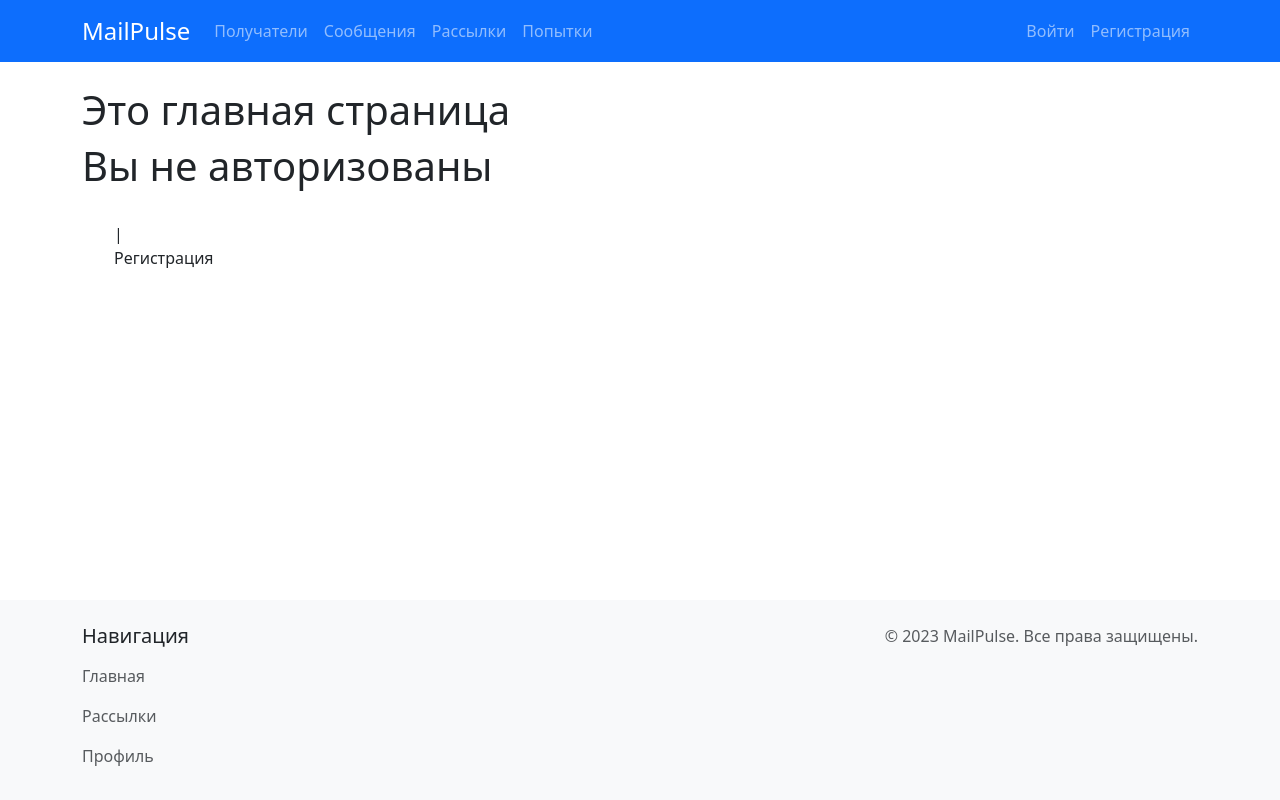
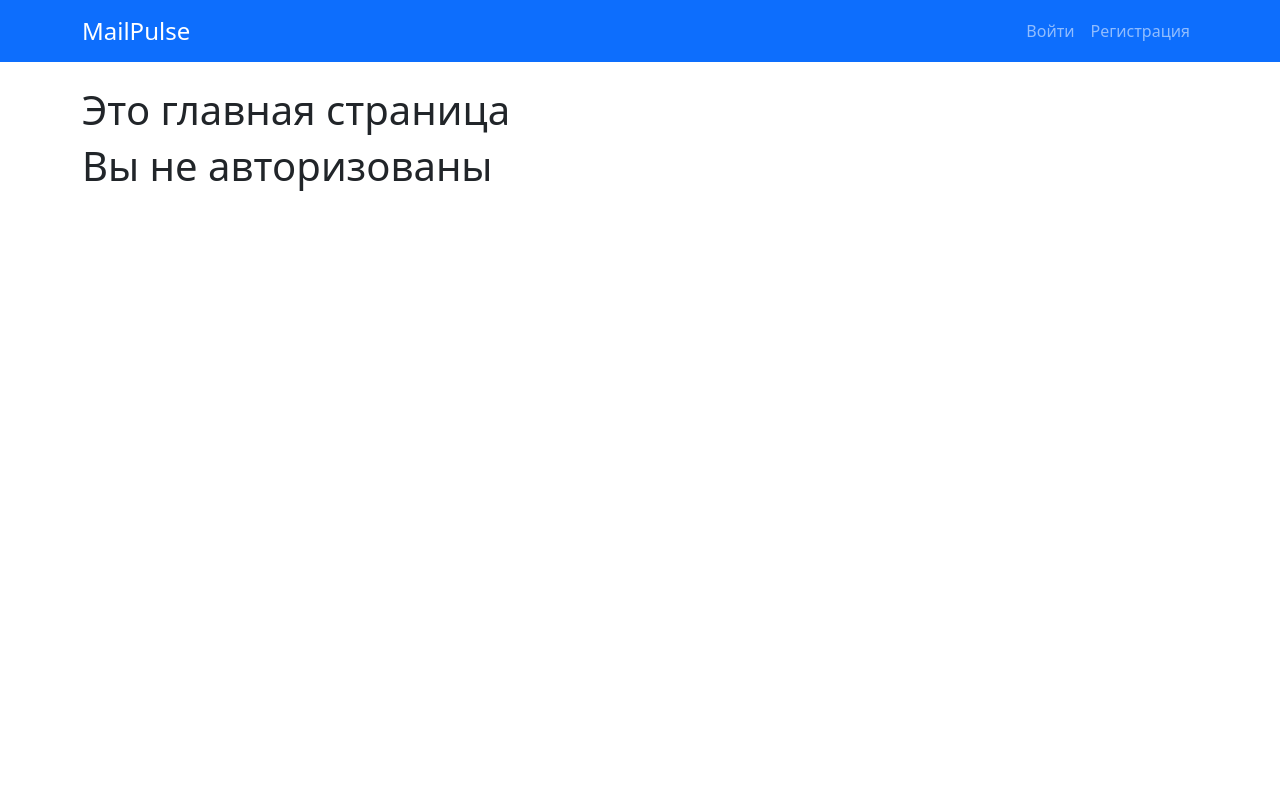
Before and after one commit to PAST666/MailPulse, a Django app: page / in a window 1280 px wide. Run offline with Django 5.2, Linux system fonts and the light colour scheme; some libraries are stand-ins or nearby versions.

Commit message:
логика, фронтенд, футер

```diff
--- a/templates/base.html
+++ b/templates/base.html
@@ -20,6 +20,7 @@
       </button>
       <div class="collapse navbar-collapse" id="navbarNav">
         <ul class="navbar-nav">
+          {% if user.is_authenticated %}
             <li class="nav-item">
               <a class="nav-link" href="{% url 'mailings:recipient_list' %}">Получатели</a>
             </li>
@@ -32,9 +33,18 @@
             <li class="nav-item">
               <a class="nav-link" href="{% url 'mailings:mail_attempt' %}">Попытки</a>
             </li>
+          {% endif %}
+          {% if user.is_authenticated and user.is_admin or user.is_staff %}
+            <li class="nav-item">
+              <a class="nav-link" href="{% url 'admin:index' %}">Админ панель</a>
+            </li>
+          {% endif %}
         </ul>
         <ul class="navbar-nav ms-auto">
           {% if user.is_authenticated %}
+            <li class="nav-item">
+              <span class="nav-link text-light">{{ user.username }}</span>
+            </li>
             {% if user.is_authenticated and user.profile.slug %}
               <a class="nav-link" href="{% url "users:profile_detail" user.profile.slug %}">Профиль</a>
             {% else %}
@@ -66,6 +76,7 @@
   </main>
 
   <!-- Футер -->
+  {% block footer %}
     <footer class="bg-light py-4 mt-4">
       <div class="container">
         <div class="row">
@@ -74,18 +85,14 @@
             <ul class="nav flex-column">
               <li class="nav-item"><a href="{% url 'main' %}" class="nav-link px-0 text-muted">Главная</a></li>
               <li class="nav-item"><a href="{% url 'mailings:mailing_list' %}" class="nav-link px-0 text-muted">Рассылки</a></li>
-            {% if user.is_authenticated and user.profile.slug %}
-              <li class="nav-item"><a href="{% url "users:profile_detail" user.profile.slug %}" class="nav-link px-0 text-muted">Профиль</a></li>
-            {% else %}
-              <li class="nav-item"><a href="{% url 'users:login' %}" class="nav-link px-0 text-muted">Профиль</a></li>
-            {% endif %}
             </ul>
           </div>
           <div class="col-md-8 text-md-end">
-          <p class="text-muted">© 2023 MailPulse. Все права защищены.</p>
+            <p class="text-muted">© 2025 MailPulse. Все права защищены.</p>
           </div>
         </div>
       </div>
     </footer>
+  {% endblock %}
 </body>
 </html>
--- a/templates/main.html
+++ b/templates/main.html
@@ -3,15 +3,8 @@
 {% block title %}Главная{% endblock %}
 {% block content %}
     {% if not user.is_authenticated %}
-    <h1>Это главная страница</h1>
-    <h1>Вы не авторизованы</h1>
-    <div class='header'>
-        <ul class='mainmenu'
-            <li class="nav-item">
-                <p><a class="nav-link  text-white" href="{% url 'users:login' %}">Вход</a> | <a class="nav-link" href="{% url 'users:register' %}">Регистрация</a></p>
-            </li>
-        </ul>
-    </div>
+        <h1>Это главная страница</h1>
+        <h1>Вы не авторизованы</h1>
     {% else %}
         <h1>Это главная страница</h1>
         <ul class="dropdown-menu">
@@ -43,3 +36,4 @@
         {% endif %} {% endcomment %}
     {% endif %}
 {% endblock %}
+{% block footer %}{% endblock %}
--- a/templates/users/email_verification_sent.html
+++ b/templates/users/email_verification_sent.html
@@ -11,7 +11,7 @@
                 <div class="card-body">
                     <p>На указанный вами email было отправлено письмо с ссылкой для подтверждения регистрации.</p>
                     <p>Пожалуйста, проверьте вашу почту и перейдите по ссылке в письме для завершения регистрации.</p>
-                    <p>Если вы не получили письмо, проверьте папку "Спам" или <a href="{% url 'register' %}">зарегистрируйтесь заново</a>.</p>
+                    <p>Если вы не получили письмо, проверьте папку "Спам" или <a href="{% url 'users:register' %}">зарегистрируйтесь заново</a>.</p>
                 </div>
                 <div class="text-center">
                     <a href="{% url 'main' %}">Вернуться на главную</a>
--- a/users/views.py
+++ b/users/views.py
@@ -45,7 +45,7 @@ class CustomRegisterView(CreateView):
         activation_token = ActivationToken.objects.create(user=user)
         verification_url = self.request.build_absolute_uri(
             reverse_lazy(
-                "email_verified", kwargs={"token": str(activation_token.token)}
+                "users:email_verified", kwargs={"token": str(activation_token.token)}
             ),
         )
 
```
Lines whose indentation alone changed are shown as unchanged.
